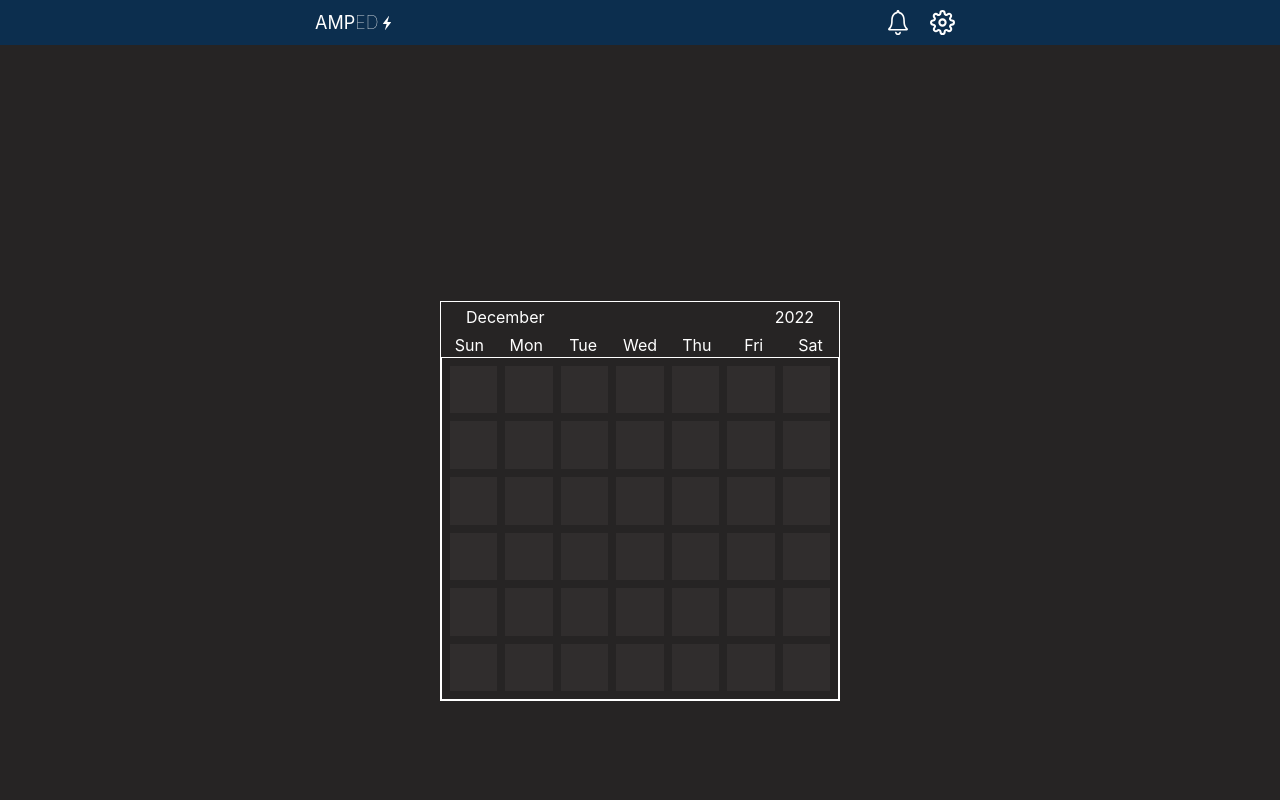
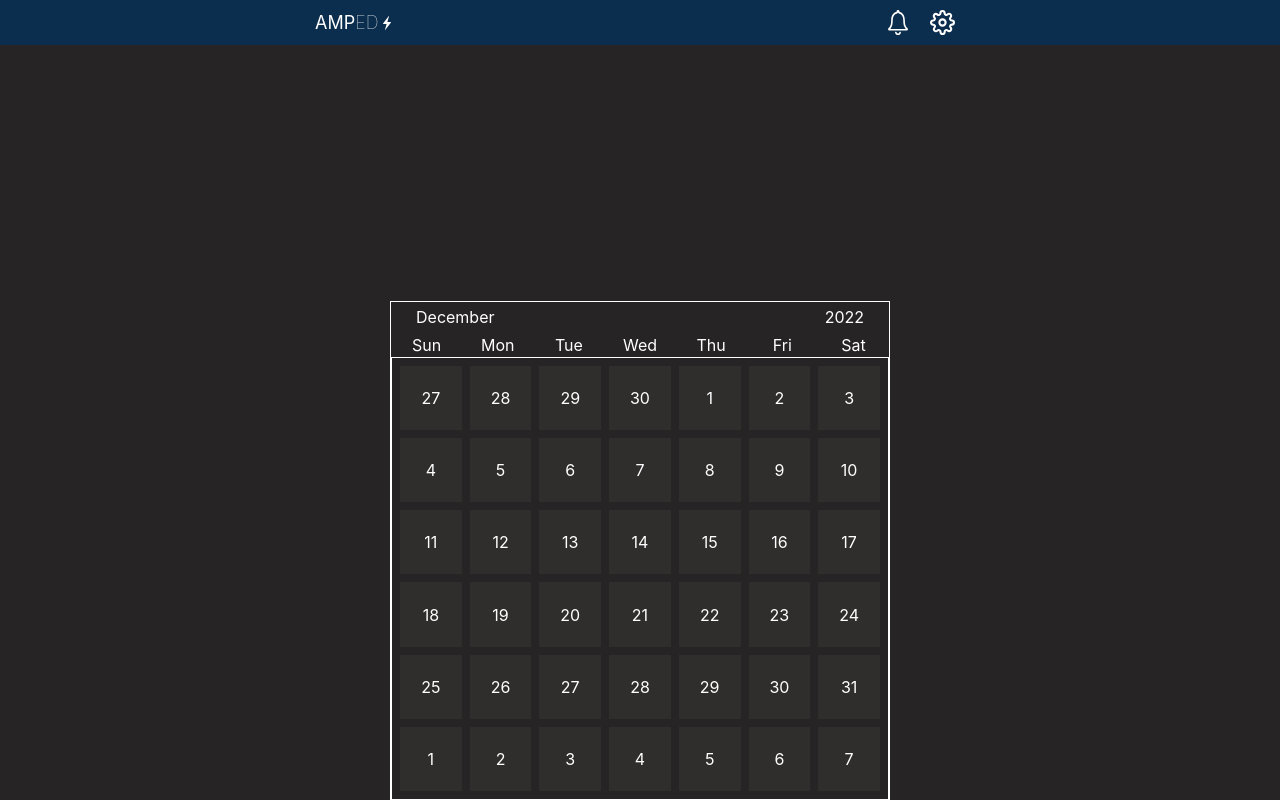
Before and after one commit to ryanhartwig/amped, a React (Create React App) app in the folder frontend/: page /home/dash in a window 1280 px wide. Built offline with nearby package versions, Linux system fonts and the light colour scheme.

Commit message:
Add days & day fields, filling with respective days by respective months

```diff
--- a/frontend/src/components/calendar/Calendar.css
+++ b/frontend/src/components/calendar/Calendar.css
@@ -6,8 +6,8 @@
 
   border: 1px solid white;
 
-  width: 400px;
-  height: 400px;
+  width: 500px;
+  height: 500px;
 }
 
 .Calendar-month {
--- a/frontend/src/components/calendar/Calendar.tsx
+++ b/frontend/src/components/calendar/Calendar.tsx
@@ -1,5 +1,6 @@
+import { useMemo } from 'react';
 import './Calendar.css';
-import { Week } from './Week';
+import { Days } from './Days';
 
 // interface CalendarProps {
 
@@ -9,6 +10,15 @@ const days = ['Sun', 'Mon', 'Tue', 'Wed', 'Thu', 'Fri', 'Sat'];
 
 export const Calendar = () => {
 
+  const currentDate = new Date();
+  console.log(currentDate.getMonth())
+
+  currentDate.setDate(1);
+  console.log(currentDate.getMonth());
+  console.log(currentDate.getDay());
+
+  const day = currentDate.getDay();
+  currentDate.setDate(day * -1);
 
 
   return (
@@ -26,12 +36,7 @@ export const Calendar = () => {
 
       {/* Calendar Days */}
       <div className='Calendar-fields-wrapper'>
-        <Week />
-        <Week />
-        <Week />
-        <Week />
-        <Week />
-        <Week />
+        <Days date={currentDate}/>
       </div>
     </div>
   )
--- a/frontend/src/components/calendar/Day.css
+++ b/frontend/src/components/calendar/Day.css
@@ -3,15 +3,21 @@
   justify-content: center;
   align-items: center;
 
-  width: 100%;
-  height: 100%;
 
+  width: calc(100% / 7);
+  height: calc(100% / 6);
 
   padding: 4px;
 }
 
 .Day-content {
+  display: flex;
+  justify-content: center;
+  align-items: center;
+  flex-direction: column;
+
   background: #302D2D;
+
   width: 100%;
   height: 100%;
 }
--- a/frontend/src/components/calendar/Day.tsx
+++ b/frontend/src/components/calendar/Day.tsx
@@ -1,17 +1,16 @@
 import './Day.css';
 
-// interface DayProps {
+interface DayProps {
+  date: any,
+}
 
-// }
-
-export const Day = () => {
-
+export const Day = ({date}: DayProps) => {
 
 
   return (
     <div className='Day'>
       <div className='Day-content'>
-
+        <p>{date}</p>
       </div>
     </div>
   )
--- /dev/null
+++ b/frontend/src/components/calendar/Days.css
@@ -0,0 +1,12 @@
+.Days {
+  display: flex;
+  justify-content: flex-start;
+  align-items: flex-start;
+
+  height: 100%;
+  width: 100%;
+
+  flex-wrap: wrap;
+
+  padding: 4px;
+}
--- /dev/null
+++ b/frontend/src/components/calendar/Days.tsx
@@ -0,0 +1,34 @@
+import { useMemo } from 'react';
+import { Day } from './Day';
+import './Days.css';
+
+interface DaysProps {
+  date: Date,
+}
+
+export const Days = ({date = new Date()}: DaysProps) => {
+
+  const days = useMemo(() => {
+    const weekDate = new Date(date);
+
+    const array = new Array(42).fill(0);
+
+    return array.map((n, i) => {
+      const day = weekDate.getDate();
+      if (i && day === 0) {
+        weekDate.setMonth(weekDate.getMonth() + 1);
+      }
+
+      weekDate.setDate(day + 1);
+
+      return weekDate.getDate();
+    })
+  }, [date]);
+
+
+  return (
+    <div className='Days'>
+      {days.map((d, i) => <Day key={`${i}-${d}`} date={d} />)}
+    </div>
+  )
+}
--- a/frontend/src/components/calendar/Week.css
+++ /dev/null
@@ -1,17 +0,0 @@
-.Week {
-  display: flex;
-  justify-content: space-evenly;
-  align-items: center;
-
-  height: 100%;
-  width: 100%;
-
-  padding: 0 4px;
-}
-
-.Week:first-of-type {
-  padding-top: 4px;
-}
-.Week:last-of-type {
-  padding-bottom: 4px;
-}
--- a/frontend/src/components/calendar/Week.tsx
+++ /dev/null
@@ -1,23 +0,0 @@
-import { Day } from './Day';
-import './Week.css';
-
-// interface WeekProps {
-
-// }
-
-export const Week = () => {
-
-
-
-  return (
-    <div className='Week'>
-      <Day />
-      <Day />
-      <Day />
-      <Day />
-      <Day />
-      <Day />
-      <Day />
-    </div>
-  )
-}
```
